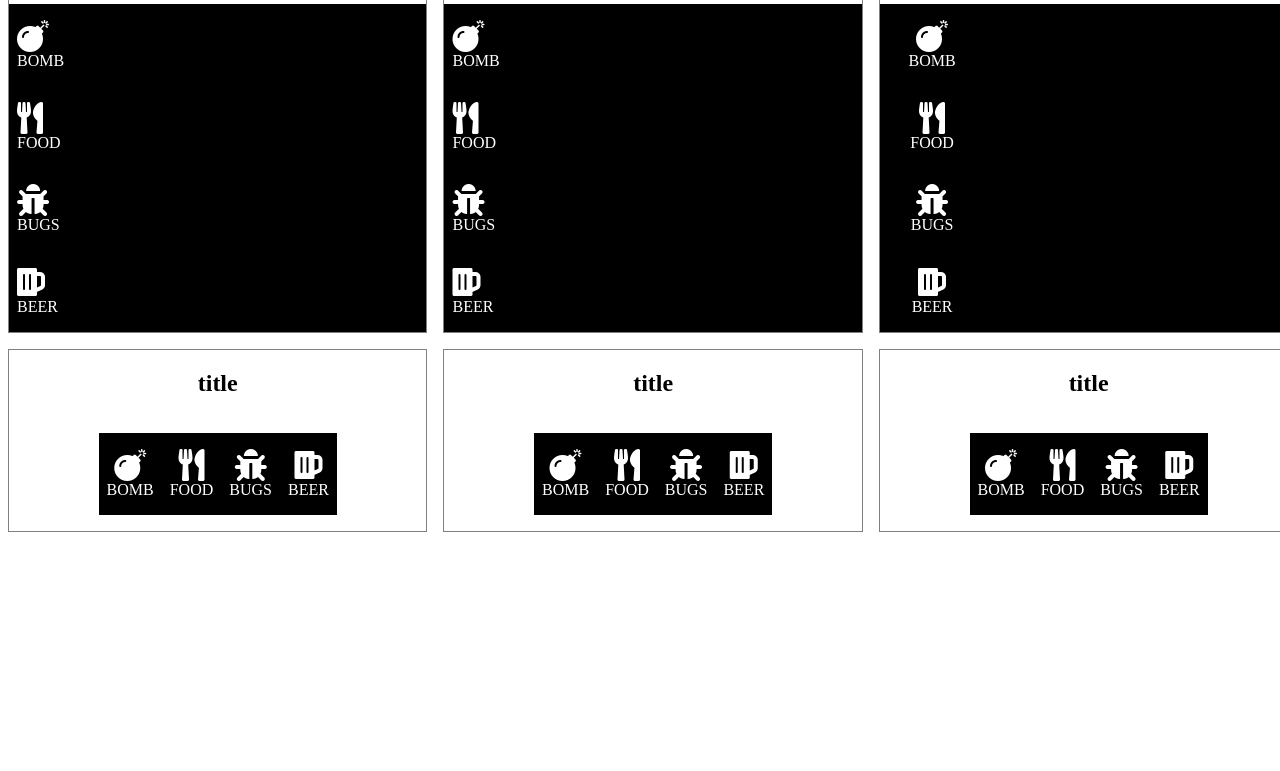
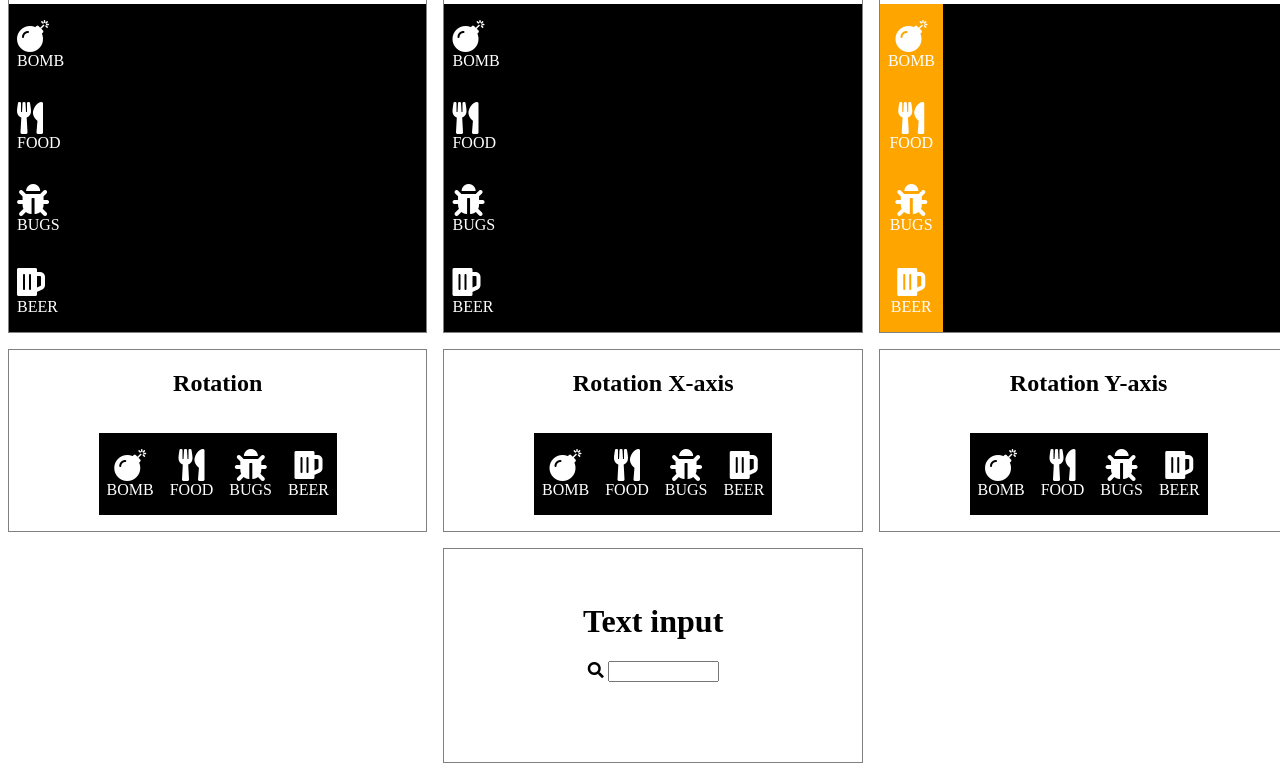
Before and after one commit to Heesp/HTML, a plain HTML site: page HTML2_Week6_transitions_lab/index.html in a window 1280 px wide. Shown: the part 474-1245 px from the top of the page. Before the commit the page ends 1014 px from the top, so only its background shows below. Drawn offline with Linux system fonts and the light colour scheme.

Commit message:
Final version

```diff
--- a/HTML2_Week6_transitions_lab/index.html
+++ b/HTML2_Week6_transitions_lab/index.html
@@ -126,7 +126,7 @@
 
     <div class="menu menu08">
       <nav class="vertical">
-        <h1>title</h1>
+        <h1>Background Color, Color, Delay</h1>
         <ul>
           <li><a href="#"><i class="fas fa-bomb"></i>
             <span>BOMB</span></a></li>
@@ -142,7 +142,7 @@
 
     <div class="menu menu09">
       <nav class="vertical">
-        <h1>title</h1>
+        <h1>Width</h1>
         <ul>
           <li><a href="#"><i class="fas fa-bomb"></i>
             <span>BOMB</span></a></li>
@@ -158,7 +158,7 @@
 
     <div class="menu menu10">
       <nav>
-        <h1>title</h1>
+        <h1>Rotation</h1>
         <ul>
           <li><a href="#"><i class="fas fa-bomb"></i>
             <span>BOMB</span></a></li>
@@ -174,7 +174,7 @@
 
     <div class="menu menu11">
       <nav>
-        <h1>title</h1>
+        <h1>Rotation X-axis</h1>
         <ul>
           <li><a href="#"><i class="fas fa-bomb"></i>
             <span>BOMB</span></a></li>
@@ -190,7 +190,7 @@
 
     <div class="menu menu12">
       <nav>
-        <h1>title</h1>
+        <h1>Rotation Y-axis</h1>
         <ul>
           <li><a href="#"><i class="fas fa-bomb"></i>
             <span>BOMB</span></a></li>
@@ -204,6 +204,16 @@
       </nav>
     </div>
 
+    <div class="menu block-input">
+      <form action="">
+          <h1>Text input</h1>
+          <i class="fas fa-search"></i>
+          <input type="text">
+
+      </form>
+
+    </div>
+
 
   </div>
 
--- a/HTML2_Week6_transitions_lab/style.css
+++ b/HTML2_Week6_transitions_lab/style.css
@@ -82,6 +82,17 @@ li a span{
   padding-left: 0;
 }
 
+.block-input{
+  padding: 5rem;
+  padding-top: 2rem;
+  grid-column: 2/3;
+  text-align: center;
+}
+
+input{
+  width: 40%;
+  transition: all .5s ease;
+}
 
 /*==============      END OF GENERAL STYLE     ============*/
 
@@ -149,14 +160,47 @@ li a span{
   display: flex;
 }
 
-.menu08 a{
+.menu08 li a{
   flex-grow: 1;
   text-align: left;
 
-  transition: background-color .5s ease, color .5s ease .25s;
+  transition: background-color .5s, color .25s .25s;
 }
 
-.menu08 a:hover{
+
+.menu08 li a:hover{
   background-color: yellow;
   color:black;
 }
+
+.menu09 li{
+  display: flex;
+}
+
+.menu09 li a{
+  flex: 0 0 15%;
+  transition: all 1s ease;
+
+  background-color: orange;
+}
+
+.menu09 li a:hover{
+  text-align: right;
+  flex: 1 0 15%;
+}
+
+.menu10 a:hover i{
+  transform:rotate(360deg);
+}
+
+.menu11 a:hover i{
+  transform:rotateY(180deg);
+}
+
+.menu12 a:hover i{
+  transform:rotateX(180deg);
+}
+
+input:focus{
+  width:90%;
+}
```
